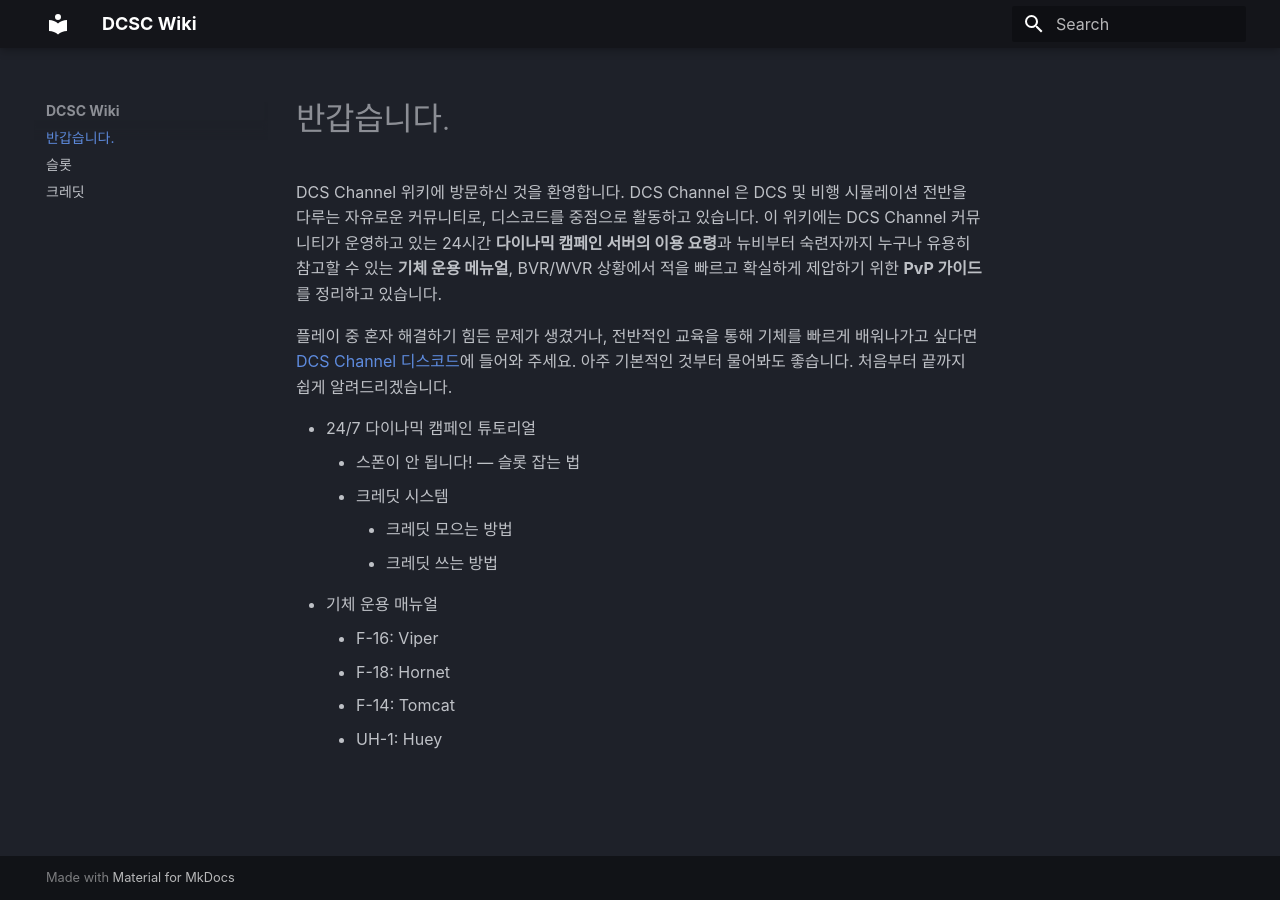
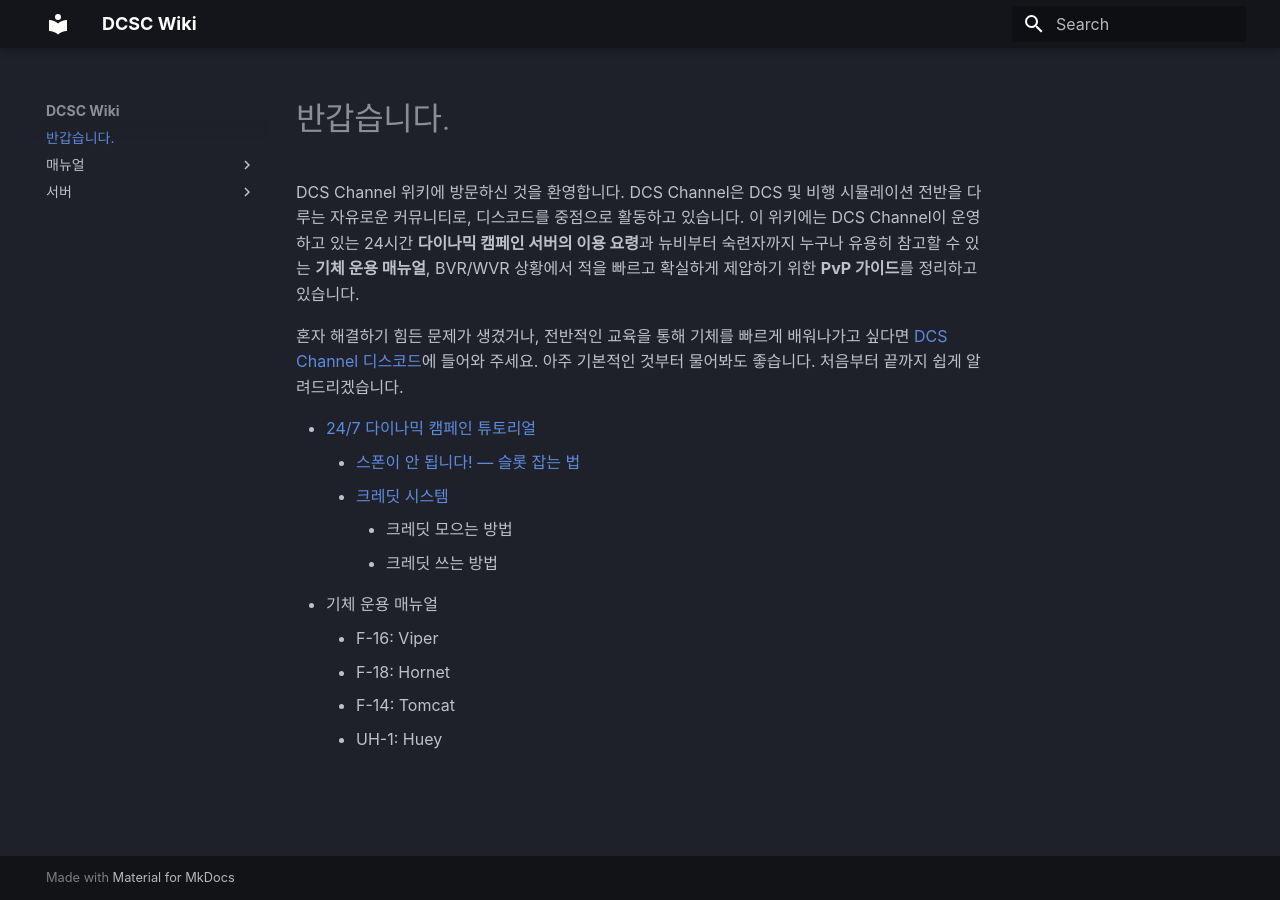
Before and after one commit to dcs-c/dcs-c.github.io, an MkDocs documentation site: the page built from docs/index.md, in a window 1280 px wide. Built offline with MkDocs 1.6.1 and Material for MkDocs 9.7.7, drawn with Linux system fonts in a browser that asks for light colours; some web fonts are replaced.

Commit message:
edit files

```diff
--- a/docs/index.md
+++ b/docs/index.md
@@ -1,12 +1,12 @@
 # 반갑습니다.
-DCS Channel 위키에 방문하신 것을 환영합니다. DCS Channel 은 DCS 및 비행 시뮬레이션 전반을 다루는 자유로운 커뮤니티로,  디스코드를 중점으로 활동하고 있습니다. 이 위키에는 DCS Channel 커뮤니티가 운영하고 있는 24시간 **다이나믹 캠페인 서버의 이용 요령**과 뉴비부터 숙련자까지 누구나 유용히 참고할 수 있는 **기체 운용 메뉴얼**, BVR/WVR 상황에서 적을 빠르고 확실하게 제압하기 위한 **PvP 가이드**를 정리하고 있습니다.
+DCS Channel 위키에 방문하신 것을 환영합니다. DCS Channel은 DCS 및 비행 시뮬레이션 전반을 다루는 자유로운 커뮤니티로,  디스코드를 중점으로 활동하고 있습니다. 이 위키에는 DCS Channel이 운영하고 있는 24시간 **다이나믹 캠페인 서버의 이용 요령**과 뉴비부터 숙련자까지 누구나 유용히 참고할 수 있는 **기체 운용 매뉴얼**, BVR/WVR 상황에서 적을 빠르고 확실하게 제압하기 위한 **PvP 가이드**를 정리하고 있습니다.
 
-플레이 중 혼자 해결하기 힘든 문제가 생겼거나, 전반적인 교육을 통해 기체를 빠르게 배워나가고 싶다면  [DCS Channel 디스코드](https://discord.gg/KMbDscMp9a)에 들어와 주세요. 아주 기본적인 것부터 물어봐도 좋습니다. 처음부터 끝까지 쉽게 알려드리겠습니다.
+혼자 해결하기 힘든 문제가 생겼거나, 전반적인 교육을 통해 기체를 빠르게 배워나가고 싶다면  [DCS Channel 디스코드](https://discord.gg/KMbDscMp9a)에 들어와 주세요. 아주 기본적인 것부터 물어봐도 좋습니다. 처음부터 끝까지 쉽게 알려드리겠습니다.
 
 
-* 24/7 다이나믹 캠페인 튜토리얼
-    * 스폰이 안 됩니다! — 슬롯 잡는 법
-    * 크레딧 시스템
+* [24/7 다이나믹 캠페인 튜토리얼](/서버)
+    * [스폰이 안 됩니다! — 슬롯 잡는 법](/서버/슬롯)
+    * [크레딧 시스템](/서버/크레딧)
         * 크레딧 모으는 방법
         * 크레딧 쓰는 방법
 * 기체 운용 매뉴얼
```
Also changed, not shown: docs/서버/index.md (added, +1 -0 lines), docs/매뉴얼/index.md (added), docs/서버/슬롯.md (renamed from docs/슬롯.md), docs/서버/크레딧.md (renamed from docs/크레딧.md).
